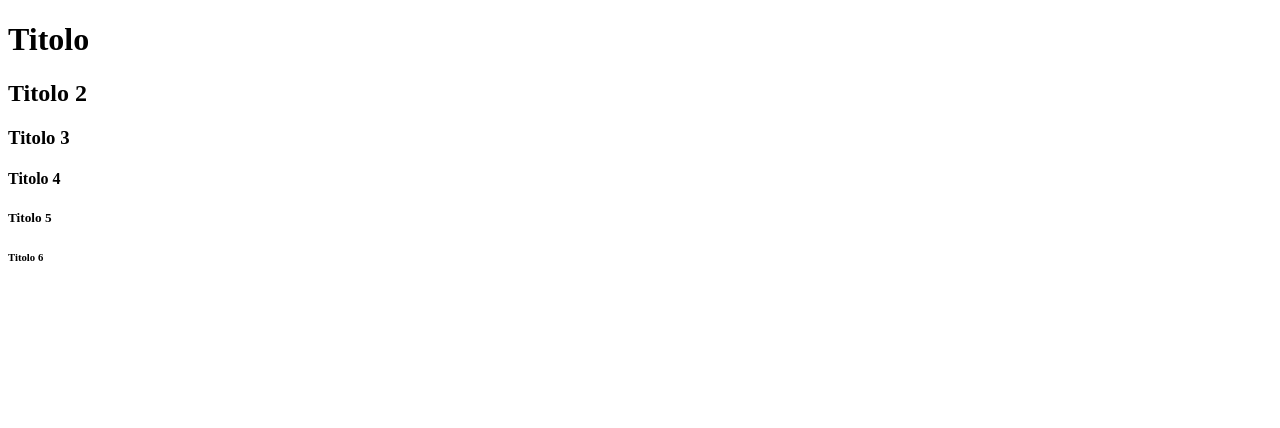
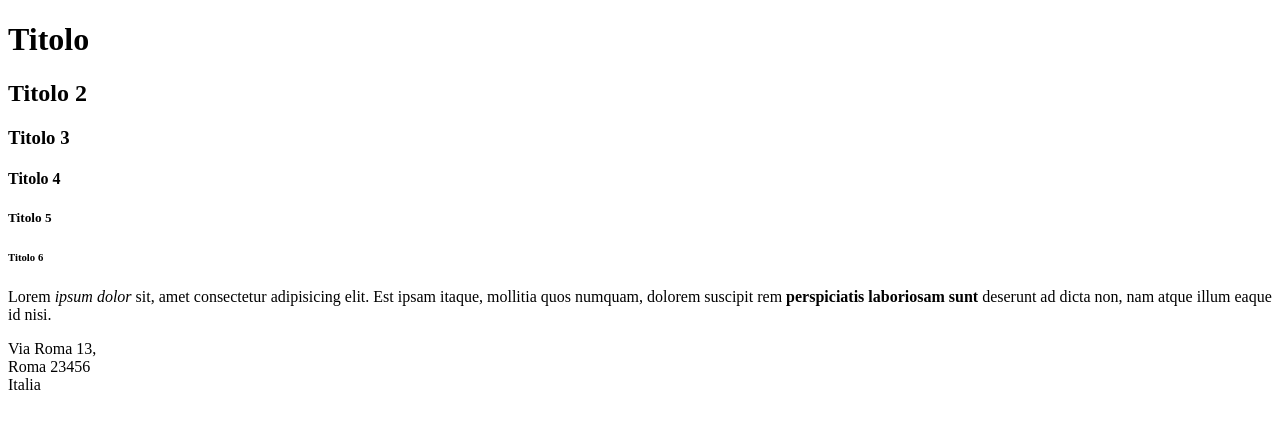
Before and after one commit to olgas-class/html-intro, a plain HTML site: page index.html in a window 1280 px wide. Drawn offline with Linux system fonts and the light colour scheme.

Commit message:
feat: paragraph related tags

```diff
--- a/index.html
+++ b/index.html
@@ -20,5 +20,11 @@
   <h5>Titolo 5</h5>
   <h6>Titolo 6</h6>
 
+  <!-- Paragrafo -->
+  <p>Lorem <em>ipsum dolor</em> sit, amet consectetur adipisicing elit. Est ipsam itaque, mollitia quos numquam, dolorem suscipit rem <strong>perspiciatis laboriosam sunt</strong> deserunt ad dicta non, nam atque illum eaque id nisi.</p>
+
+  <!-- Esempio per br breake -->
+  <p>Via Roma 13,<br/> Roma 23456 <br/> Italia</p>
+
 </body>
 </html>
```
